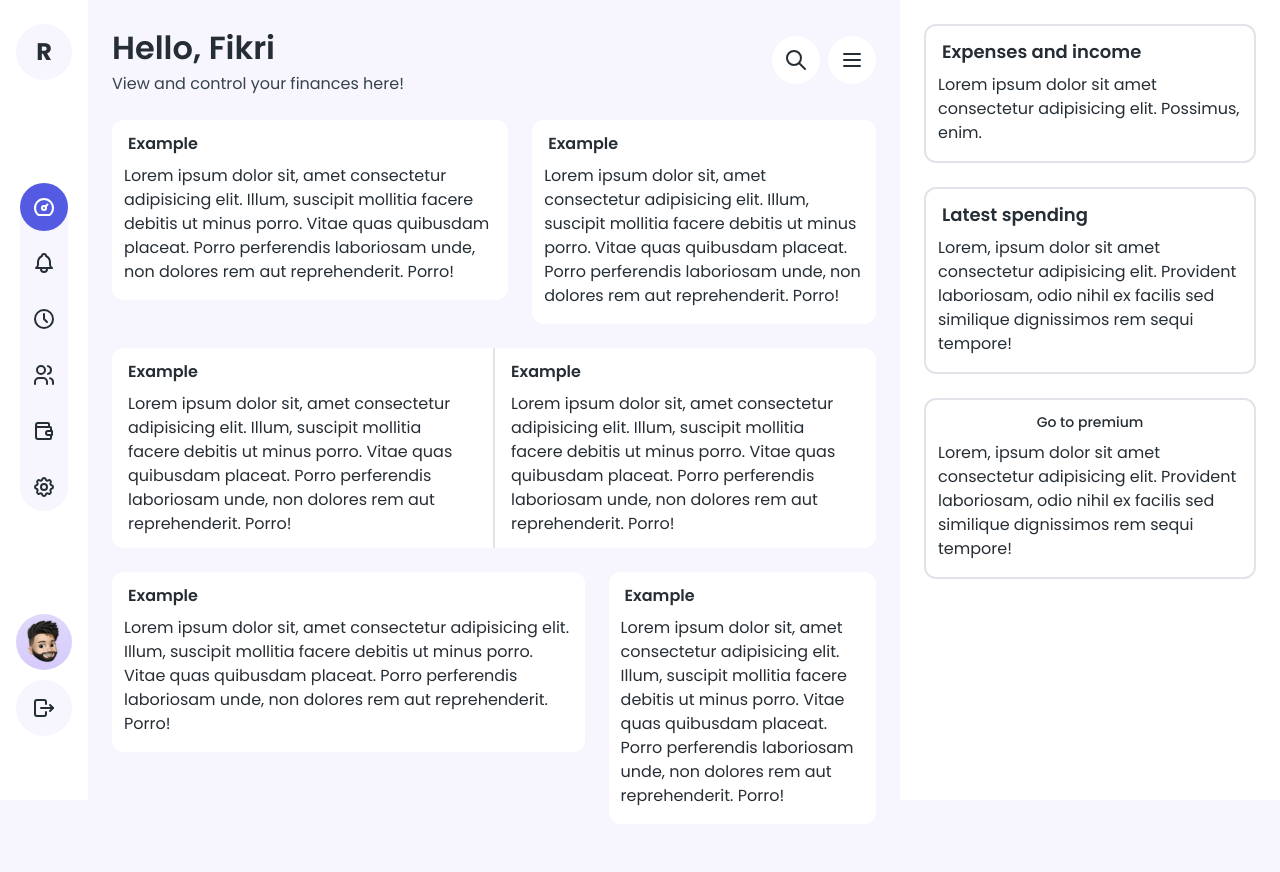
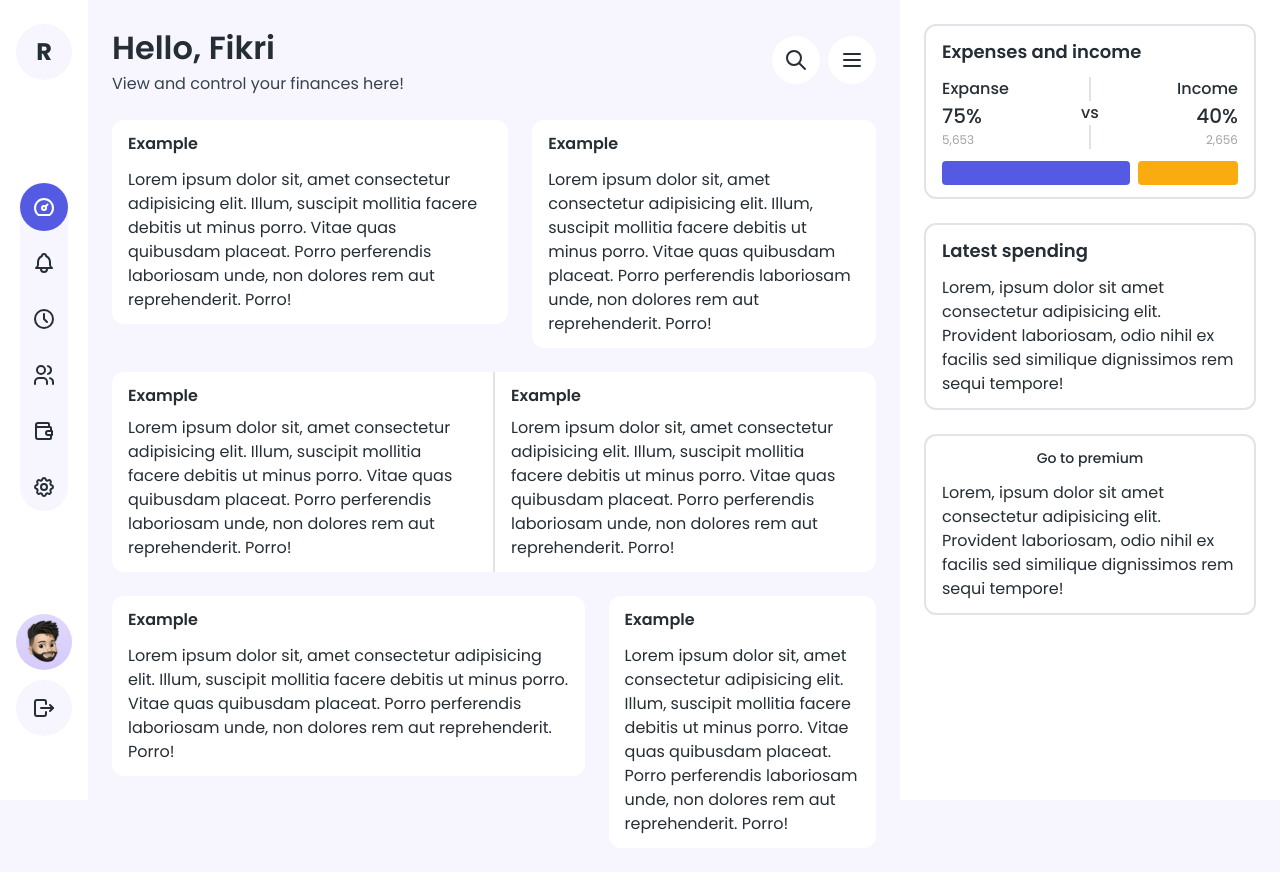
Before and after one commit to fikriwado/react-dashboard, a React (Vite) app: page / in a window 1280 px wide. Before the commit the page ends 848 px from the top, so only its background shows below. Built offline with nearby package versions, Linux system fonts and the light colour scheme.

Commit message:
add widget expense income

```diff
--- a/src/components/button/scss/_button.scss
+++ b/src/components/button/scss/_button.scss
@@ -27,14 +27,14 @@
     --react-button-background: #{$react-color-white-default};
     --react-button-color: #{$react-color-dark-high};
     &:hover {
-      --react-button-background: #{$react-color-gray-default};
+      --react-button-background: #{$react-color-gray-low};
     }
   }
   &.r-purple-low {
     --react-button-background: #{$react-color-purple-low};
     --react-button-color: #{$react-color-purple-high};
     &:hover {
-      --react-button-background: #{$react-color-gray-default};
+      --react-button-background: #{$react-color-gray-low};
     }
   }
 }
--- a/src/components/card/scss/_card.scss
+++ b/src/components/card/scss/_card.scss
@@ -9,7 +9,7 @@
   background-color: $react-color-white-default;
   border-radius: $react-size-30;
   &.r-has-border {
-    border: 2px solid $react-color-gray-default;
+    border: 2px solid $react-color-gray-low;
   }
   &__title {
     padding: var(--react-card-title-padding);
@@ -36,18 +36,18 @@
     @include mobile {
       flex-direction: column;
       & > :not(:first-child) {
-        border-top: 1px solid $react-color-gray-default;
+        border-top: 1px solid $react-color-gray-low;
       }
       & > :not(:last-child) {
-        border-bottom: 1px solid $react-color-gray-default;
+        border-bottom: 1px solid $react-color-gray-low;
       }
     }
     @include tablet {
       & > :not(:first-child) {
-        border-left: 1px solid $react-color-gray-default;
+        border-left: 1px solid $react-color-gray-low;
       }
       & > :not(:last-child) {
-        border-right: 1px solid $react-color-gray-default;
+        border-right: 1px solid $react-color-gray-low;
       }
     }
     .react-card__title {
--- a/src/components/card/scss/tokens/_default.scss
+++ b/src/components/card/scss/tokens/_default.scss
@@ -1,5 +1,5 @@
 // prettier-ignore
 $react-card-spacing-padding-title: $react-spacing-ms $react-spacing-m calc($react-spacing-s / 2);
 // prettier-ignore
-$react-card-spacing-padding-body: calc($react-spacing-s / 2) $react-spacing-ms $react-spacing-m;
+$react-card-spacing-padding-body: $react-spacing-s $react-spacing-m $react-spacing-ms;
 $react-card-spacing-padding: $react-spacing-ms $react-spacing-m;
--- a/src/components/navbar/scss/_navbar.scss
+++ b/src/components/navbar/scss/_navbar.scss
@@ -33,6 +33,7 @@
     color: $react-color-purple-high;
     border: 2px solid transparent;
     transition: 0.3s;
+    cursor: pointer;
     &:hover {
       background-color: $react-color-purple-low;
       border-color: $react-color-purple-med;
--- a/src/components/sidebar/scss/_sidebar.scss
+++ b/src/components/sidebar/scss/_sidebar.scss
@@ -33,7 +33,7 @@
     height: calc($react-sidebar-height - 76px);
     justify-content: space-around;
     padding: calc($react-spacing-m - $react-spacing-ms) 0;
-    border-top: 1px solid $react-color-gray-default;
+    border-top: 1px solid $react-color-gray-low;
 
     &.active {
       transform: translateX(0);
--- /dev/null
+++ b/src/components/widget-expense-income/index.jsx
@@ -0,0 +1,36 @@
+import './scss/_expense-income.scss'
+import Card from '../card'
+
+const Index = () => (
+  <Card hasBorder>
+    <Card.Title size='large'>Expenses and income</Card.Title>
+    <Card.Body>
+      <div className='react-expanse-income'>
+        <div className='react-expanse-income__percentage'>
+          <div className='react-expanse-income__percentage--expanse'>
+            <p className='label'>Expanse</p>
+            <p className='percentage'>75%</p>
+            <p className='total'>5,653</p>
+          </div>
+          <div className='react-expanse-income__percentage--income'>
+            <p className='label'>Income</p>
+            <p className='percentage'>40%</p>
+            <p className='total'>2,656</p>
+          </div>
+        </div>
+        <div className='react-expanse-income__progressbar'>
+          <div
+            className='react-expanse-income__progressbar--item r-purple'
+            style={{ '--progressbar-width': '75%' }}
+          ></div>
+          <div
+            className='react-expanse-income__progressbar--item r-orange'
+            style={{ '--progressbar-width': '40%' }}
+          ></div>
+        </div>
+      </div>
+    </Card.Body>
+  </Card>
+)
+
+export default Index
--- /dev/null
+++ b/src/components/widget-expense-income/scss/_expense-income.scss
@@ -0,0 +1,61 @@
+@import '../../../scss/tokens';
+
+.react-expanse-income {
+  &__percentage {
+    position: relative;
+    display: flex;
+    & > * {
+      flex: 1;
+    }
+    &::before {
+      content: 'vs';
+      position: absolute;
+      top: 50%;
+      left: 50%;
+      transform: translate(-50%, -50%);
+      background-color: $react-color-white-default;
+      font-weight: 500;
+    }
+    &--expanse {
+      border-right: 1px solid $react-color-gray-low;
+    }
+    &--income {
+      border-left: 1px solid $react-color-gray-low;
+      text-align: right;
+    }
+    &--expanse,
+    &--income {
+      .label,
+      .percentage {
+        font-weight: 500;
+      }
+      .percentage {
+        font-size: $react-font-size-60;
+      }
+      .total {
+        font-size: $react-font-size-20;
+        color: $react-color-gray-med;
+      }
+    }
+  }
+  &__progressbar {
+    display: flex;
+    margin-top: $react-spacing-ms;
+    height: $react-size-60;
+    & > :not(:last-child) {
+      margin-right: $react-size-20;
+    }
+    &--item {
+      height: 100%;
+      border-radius: $react-size-10;
+      width: var(--progressbar-width);
+
+      &.r-purple {
+        background-color: $react-color-purple-high;
+      }
+      &.r-orange {
+        background-color: $react-color-orange-high;
+      }
+    }
+  }
+}
--- a/src/components/widgetbar/index.jsx
+++ b/src/components/widgetbar/index.jsx
@@ -1,6 +1,7 @@
 import './scss/_widgetbar.scss'
 import Card from '../card'
 import Button from '../button'
+import ExpenseIncome from '../widget-expense-income'
 import { IconX } from '@tabler/icons-react'
 
 const Index = ({ toggle, setWidgetToggle }) => {
@@ -11,13 +12,7 @@ const Index = ({ toggle, setWidgetToggle }) => {
           <IconX />
         </Button>
       </div>
-      <Card hasBorder>
-        <Card.Title size='large'>Expenses and income</Card.Title>
-        <Card.Body>
-          Lorem ipsum dolor sit amet consectetur adipisicing elit. Possimus,
-          enim.
-        </Card.Body>
-      </Card>
+      <ExpenseIncome />
       <Card hasBorder>
         <Card.Title size='large'>Latest spending</Card.Title>
         <Card.Body>
--- a/src/scss/_tokens.scss
+++ b/src/scss/_tokens.scss
@@ -1,11 +1,13 @@
 // color
 $react-color-white-default: #ffffff;
-$react-color-gray-default: #e2e3e9;
+$react-color-gray-med: #a2a3a5;
+$react-color-gray-low: #e2e3e9;
 $react-color-dark-high: #262e35;
 $react-color-dark-med: #36424d;
 $react-color-purple-high: #545be2;
 $react-color-purple-med: #c7c9fe;
 $react-color-purple-low: #f7f6fe;
+$react-color-orange-high: #faab0f;
 // size
 $react-size-0: 0px;
 $react-size-1: 1px;
```
